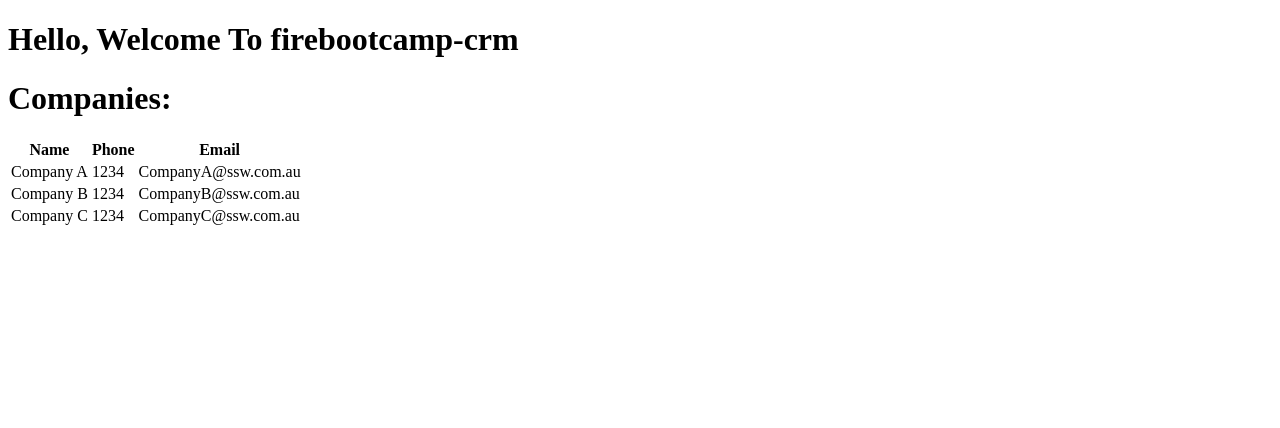
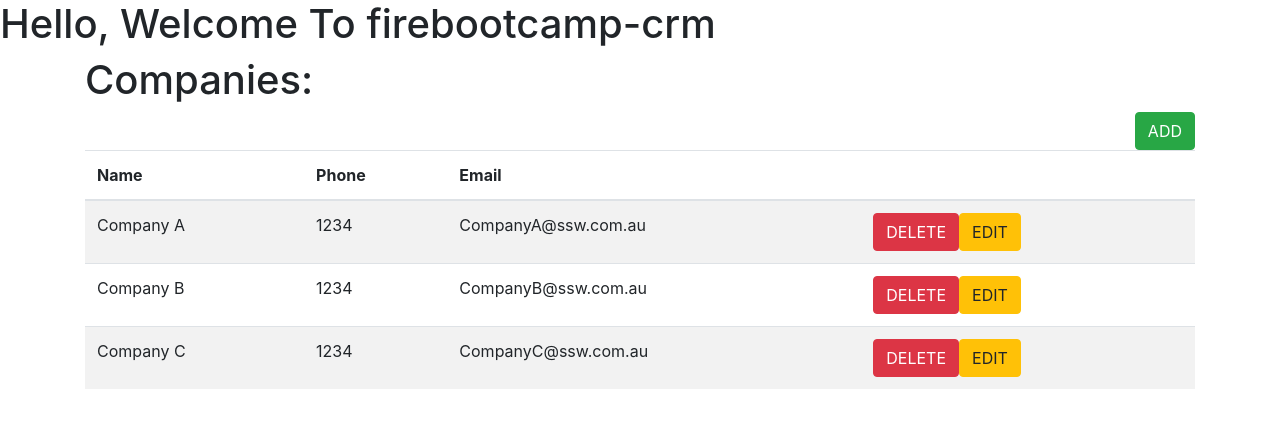
Before and after one commit to SSWConsulting/fbc-angular-202005, an Angular app: page / in a window 1280 px wide. Shown: the top 428 px of the page. Built offline with nearby package versions, Linux system fonts and the light colour scheme.

Commit message:
Addded ng-bootstrap

```diff
--- a/angular.json
+++ b/angular.json
@@ -30,7 +30,8 @@
             "styles": [
               "src/styles.scss"
             ],
-            "scripts": []
+            "scripts": [
+            ]
           },
           "configurations": {
             "production": {
--- a/package.json
+++ b/package.json
@@ -16,9 +16,12 @@
     "@angular/compiler": "~9.1.7",
     "@angular/core": "~9.1.7",
     "@angular/forms": "~9.1.7",
+    "@angular/localize": "~9.1.7",
     "@angular/platform-browser": "~9.1.7",
     "@angular/platform-browser-dynamic": "~9.1.7",
     "@angular/router": "~9.1.7",
+    "@ng-bootstrap/ng-bootstrap": "^6.1.0",
+    "bootstrap": "^4.4.0",
     "rxjs": "~6.5.4",
     "tslib": "^1.10.0",
     "zone.js": "~0.10.2"
--- a/src/app/app.module.ts
+++ b/src/app/app.module.ts
@@ -5,6 +5,7 @@
 import { AppComponent } from './app.component';
 import { FormsModule } from '@angular/forms';
 import { CompanyListComponent } from './company/company-list/company-list.component';
+import { NgbModule } from '@ng-bootstrap/ng-bootstrap';
 
 @NgModule({
   declarations: [
@@ -15,6 +16,7 @@
     BrowserModule,
     AppRoutingModule,
     FormsModule,
+    NgbModule,
   ],
   providers: [],
   bootstrap: [AppComponent]
--- a/src/app/company/company-list/company-list.component.html
+++ b/src/app/company/company-list/company-list.component.html
@@ -1,17 +1,26 @@
+<div class="container">
   <h1> Companies: </h1>
-<table>
+
+  <button class="btn btn-success float-right"> ADD </button>
+  <table class="table table-striped">
     <thead>
       <tr>
         <th>Name</th>
         <th>Phone</th>
         <th>Email</th>
+        <th></th>
       </tr>
     </thead>
     <tbody>
-    <tr *ngFor='let company of companies' >
+      <tr *ngFor='let company of companies'>
         <td> {{ company.name }} </td>
         <td> {{ company.phone }} </td>
         <td> {{ company.email }} </td>
+        <td>
+          <button class="btn btn-danger"> DELETE </button>
+          <button class="btn btn-warning"> EDIT </button>
+        </td>
       </tr>
     </tbody>
   </table>
+</div>
--- a/src/polyfills.ts
+++ b/src/polyfills.ts
@@ -1,3 +1,7 @@
+/***************************************************************************************************
+ * Load `$localize` onto the global scope - used if i18n tags appear in Angular templates.
+ */
+import '@angular/localize/init';
 /**
  * This file includes polyfills needed by Angular and is loaded before the app.
  * You can add your own extra polyfills to this file.
--- a/src/styles.scss
+++ b/src/styles.scss
@@ -1 +1,4 @@
 /* You can add global styles to this file, and also import other style files */
+
+/* Importing Bootstrap SCSS file. */
+@import '~bootstrap/scss/bootstrap';
```
Also changed, not shown: 1 other file (tests, documents, lock files or other folders). Lines whose indentation alone changed are shown as unchanged.
